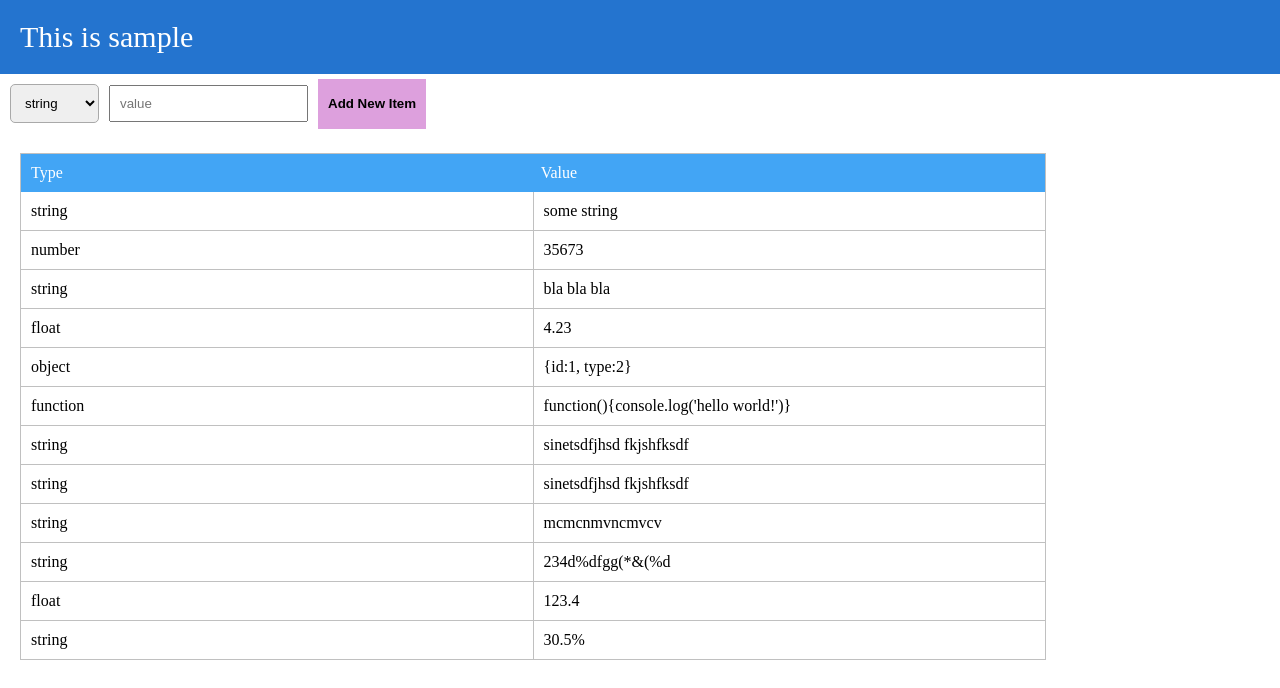
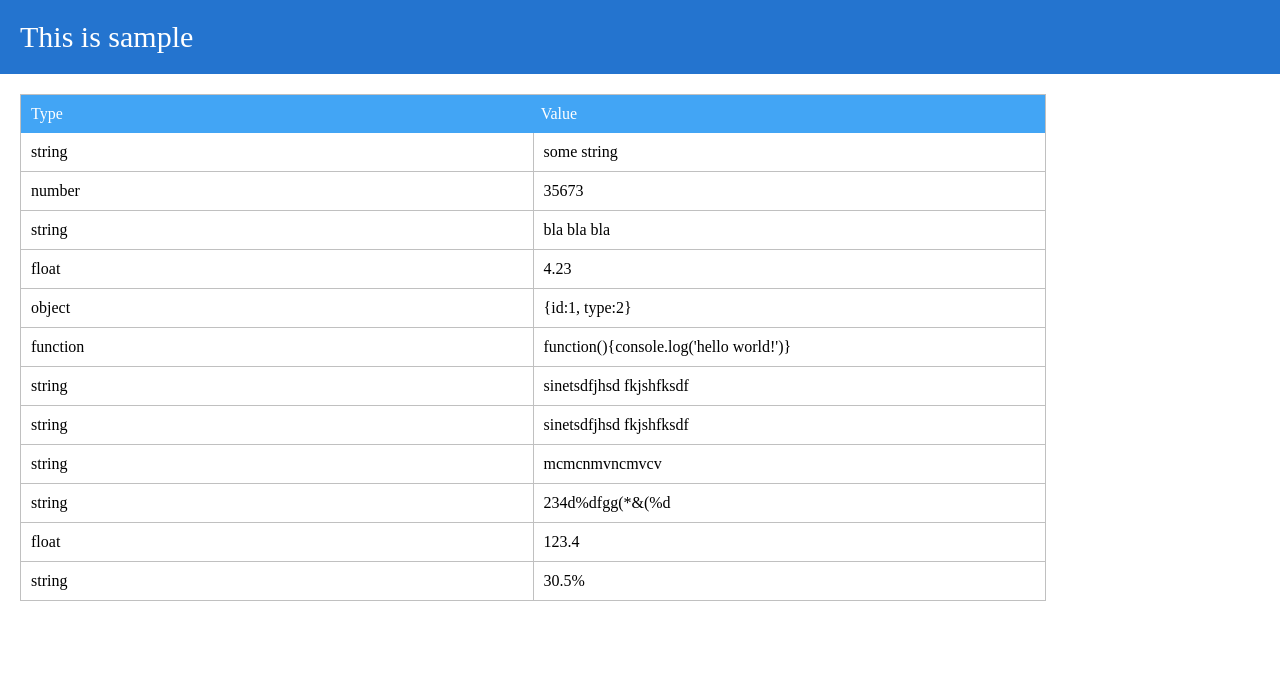
Before and after one commit to lior99/react-with-webpack-scaffold, a React app: page / in a window 1280 px wide. Shown: the top 688 px of the page. Built offline with nearby package versions, Linux system fonts and the light colour scheme; the HTML template or start-up script is replaced by a standard one.

Commit message:
undo changes to repository

```diff
--- a/src/App.js
+++ b/src/App.js
@@ -1,33 +1,32 @@
 import React from 'react';
 import Header from './components/Header';
 import SimpleTable from './components/SimpleTable';
-import AddNewItem from './components/AddNewItem';
-import itemsActions from './actions/itemsActions';
 
-import { connect } from 'react-redux';
+const items = [
+    { id:1, text : "some string", type: "string" },
+    { id:2, text : "35673", type: "number" },
+    { id:3, text : "bla bla bla", type: "string" },
+    { id:4, text : "4.23", type: "float" },
+    { id:5, text : "{id:1, type:2}", type: "object" },
+    { id:6, text : "function(){console.log('hello world!')}", type: "function" },
+    { id:7, text : "sinetsdfjhsd fkjshfksdf", type: "string" },
+    { id:8, text : "sinetsdfjhsd fkjshfksdf", type: "string" },
+    { id:9, text : "mcmcnmvncmvcv", type: "string" },
+    { id:10, text : "234d%dfgg(*&(%d", type: "string" },
+    { id:11, text : "123.4", type: "float" },
+    { id:12, text : "30.5%", type: "string" },
+]
+
 
 class App extends React.Component {
     render() {
         return (
             <div>
                 <Header headerText="This is sample"/>
-                <AddNewItem addNewItem={ this.props.addNewItem }/>
-                <SimpleTable items={ this.props.items } />
+                <SimpleTable items={ items } />
             </div>
         )
     }
 }
 
-const mapDispatchToProps = (dispatch) => {
-    return {
-        addNewItem : (newItem) => { dispatch(itemsActions.addNewItem(newItem))}
-    }
-}
-
-const mapStateToProps = (state) => {
-    return {
-        items : state.items
-    }
-}
-
-export default connect(mapStateToProps, mapDispatchToProps)(App);
+export default App;
--- a/src/actions/itemsActions.js
+++ /dev/null
@@ -1,17 +0,0 @@
-const itemsActions = {
-    addNewItem : (newItem) => {
-        const { type, value } = newItem;
-
-        return {
-            type : 'ADD_NEW_ITEM',
-            payload : {
-                type,
-                 value
-            }
-        }
-    }
-
-}
-
-
-export default itemsActions;
--- a/src/components/AddNewItem.js
+++ /dev/null
@@ -1,40 +0,0 @@
-import React from 'react';
-
-class AddNewItem extends React.Component {
-    constructor() {
-        super();
-        this.addNewItem = this.addNewItem.bind(this);
-    }
-
-
-    addNewItem(event) {
-        event.preventDefault();
-        const type = this.refs.selectedType.value;
-        const value = this.refs.selectedValue.value;
-        this.props.addNewItem({type, value});
-        this.refs.mainForm.reset();
-    }
-
-    render() {
-        return (
-            <div className="add-new-item-container">
-                <form className="add-new-item-form" ref="mainForm">
-                    <select ref="selectedType">
-                        <option value="string">string</option>
-                        <option value="number">number</option>
-                        <option value="float">float</option>
-                        <option value="object">object</option>
-                        <option value="function">function</option>
-                    </select>
-
-                    <input type="text" placeholder="value" ref="selectedValue" />
-
-                    <button onClick={ this.addNewItem }>Add New Item</button>
-                </form>
-            </div>
-        )
-    }
-
-}
-
-export default AddNewItem;
--- a/src/index.js
+++ b/src/index.js
@@ -3,29 +3,10 @@ import ReactDOM from 'react-dom';
 import App from './App';
 import { AppContainer } from 'react-hot-loader';
 import './mainStyle.scss';
-import { createStore,  applyMiddleware, compose } from 'redux';
-import { Provider } from 'react-redux';
-import mainReducer from './reducers/mainReducer';
-
-const composeEnhancers = window.__REDUX_DEVTOOLS_EXTENSION_COMPOSE__ || compose;
-const enhancer = composeEnhancers(
-  //applyMiddleware(...middleware),
-);
-
-const store = createStore(
-    mainReducer,
-    enhancer
-);
-
-/*
-<AppContainer>
-<App />
-</AppContainer>
-*/
 
 ReactDOM.render(
-    <Provider store={store}>
-        <App />
-    </Provider>
+        <AppContainer>
+            <App />
+        </AppContainer>
     , document.querySelector('#root')
 );
--- a/src/reducers/mainReducer.js
+++ /dev/null
@@ -1,43 +0,0 @@
-const initialState =
-    {
-        items : [
-            { id:1, text : "some string", type: "string" },
-            { id:2, text : "35673", type: "number" },
-            { id:3, text : "bla bla bla", type: "string" },
-            { id:4, text : "4.23", type: "float" },
-            { id:5, text : "{id:1, type:2}", type: "object" },
-            { id:6, text : "function(){console.log('hello world!')}", type: "function" },
-            { id:7, text : "sinetsdfjhsd fkjshfksdf", type: "string" },
-            { id:8, text : "sinetsdfjhsd fkjshfksdf", type: "string" },
-            { id:9, text : "mcmcnmvncmvcv", type: "string" },
-            { id:10, text : "234d%dfgg(*&(%d", type: "string" },
-            { id:11, text : "123.4", type: "float" },
-            { id:12, text : "30.5%", type: "string" },
-        ]
-    }
-
-const mainReducer = (state = initialState, action) => {
-    switch(action.type) {
-        case 'ADD_NEW_ITEM': {
-            const newId = state.items.length+1;
-            const { type, value } = action.payload;
-
-            let newItems = [
-                ...state.items,
-                {
-                    id:newId,
-                    text : value,
-                    type
-                  }];
-
-
-            return { items : newItems }
-        }
-
-        default:
-            return state;
-    }
-}
-
-
-export default mainReducer;
```
Also changed, not shown: src/store.js (deleted).
